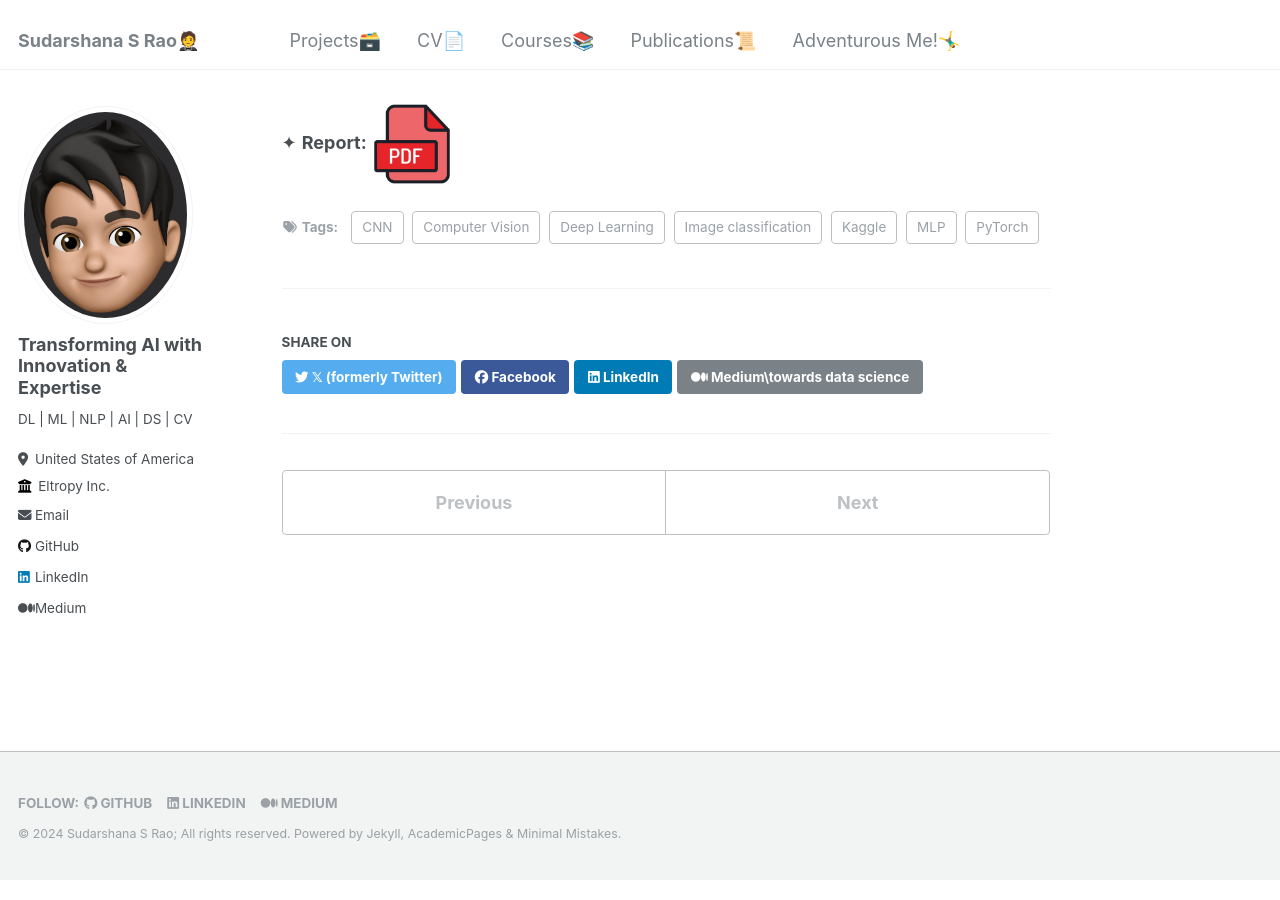
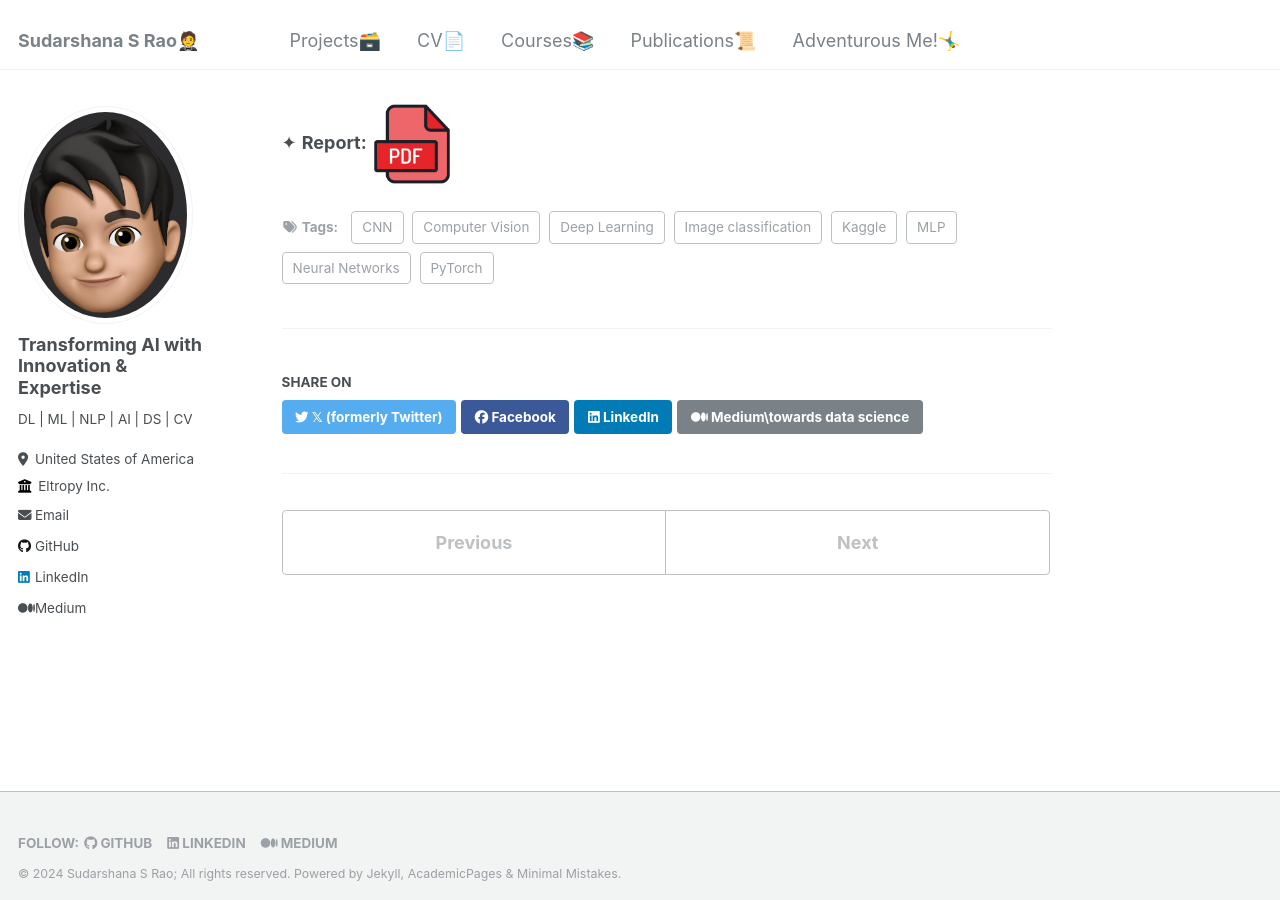
Before and after one commit to SudarshanaSRao/SudarshanaSRao.github.io, a Jekyll site: the page built from _portfolio/portfolio-5.md, in a window 1280 px wide and 900 px high, scrolled down 2116 px. Built offline with Jekyll 4.4.1, drawn with Linux system fonts in a browser that asks for light colours.

Commit message:
Update portfolio-5.md

```diff
--- a/_portfolio/portfolio-5.md
+++ b/_portfolio/portfolio-5.md
@@ -5,6 +5,7 @@ collection: portfolio
 tags:
   - Deep Learning
   - Computer Vision
+  - Neural Networks
   - PyTorch
   - CNN
   - MLP
```
